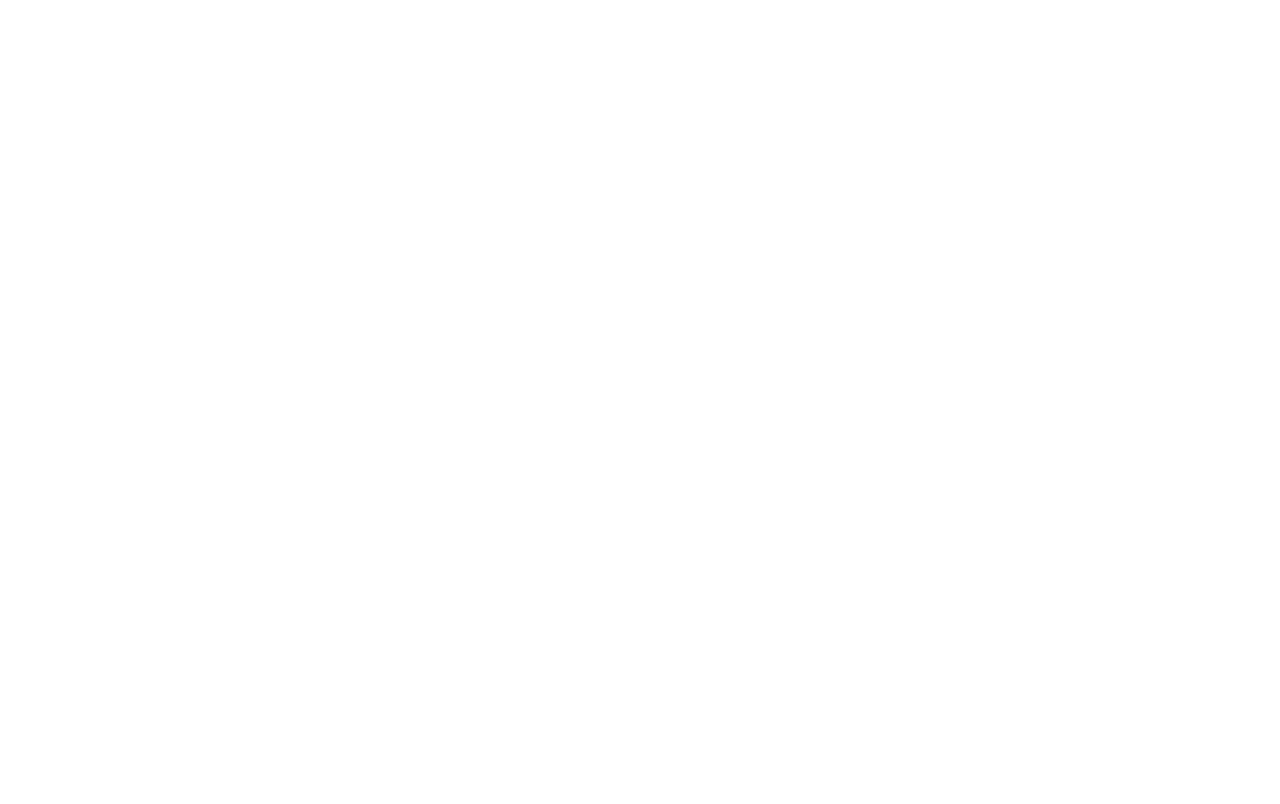
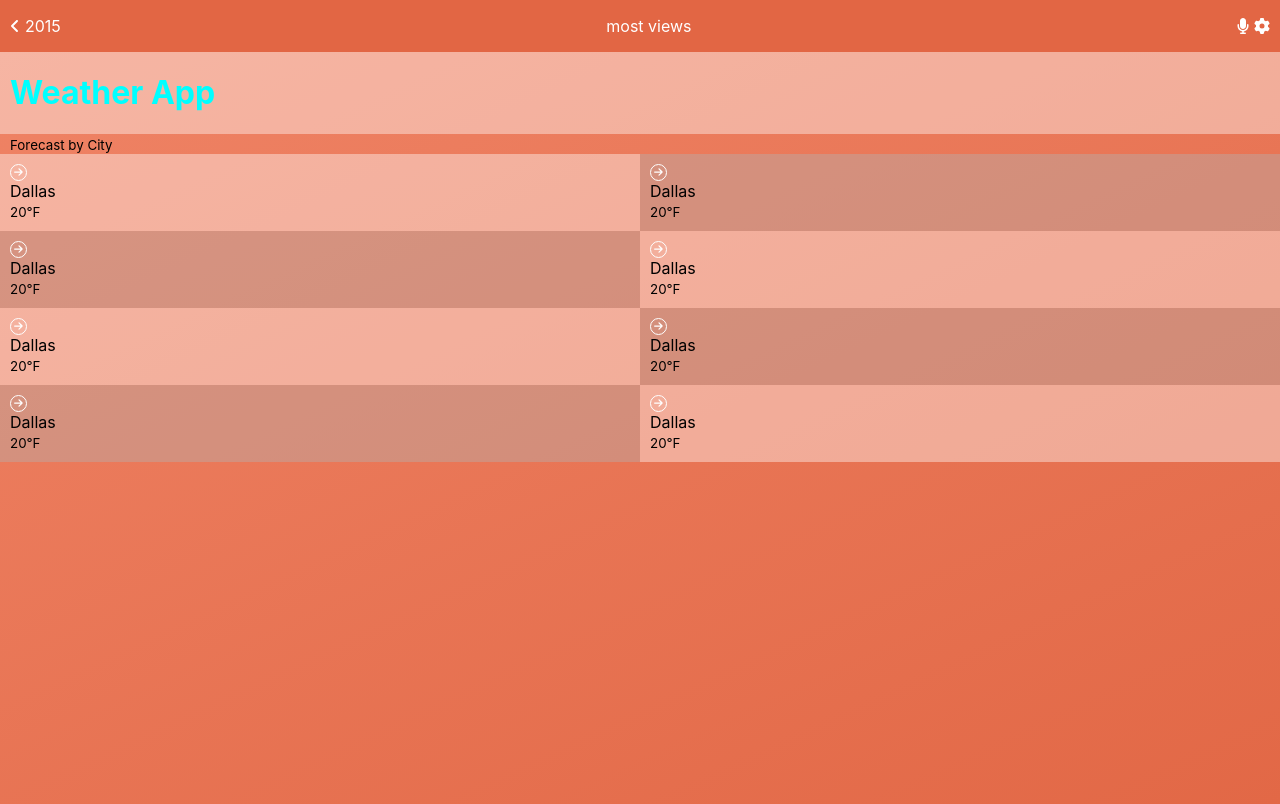
Before and after one commit to Chaseknis/third_capstone_react, a React (Create React App) app: page / in a window 1280 px wide. Built offline with nearby package versions, Linux system fonts and the light colour scheme.

Commit message:
Update routers directory

```diff
--- a/package.json
+++ b/package.json
@@ -3,11 +3,17 @@
   "version": "0.1.0",
   "private": true,
   "dependencies": {
+    "@fortawesome/free-solid-svg-icons": "^6.3.0",
+    "@fortawesome/react-fontawesome": "^0.2.0",
+    "@reduxjs/toolkit": "^1.9.3",
     "@testing-library/jest-dom": "^5.16.5",
     "@testing-library/react": "^13.4.0",
     "@testing-library/user-event": "^13.5.0",
+    "axios": "^1.3.4",
+    "prop-types": "^15.8.1",
     "react": "^18.2.0",
     "react-dom": "^18.2.0",
+    "react-router-dom": "^6.9.0",
     "web-vitals": "^2.1.4"
   },
   "scripts": {
--- a/src/App.js
+++ b/src/App.js
@@ -1,8 +1,18 @@
+import { Route, Routes } from 'react-router-dom';
+import Home from './routers/home';
 import './App.css';
+import Details from './routers/details';
+import Nav from './routers/nav';
 
 function App() {
   return (
-    <div />
+    <>
+      <Nav />
+      <Routes>
+        <Route path="/" element={<Home />} />
+        <Route path="/details" element={<Details />} />
+      </Routes>
+    </>
   );
 }
 
--- a/src/index.css
+++ b/src/index.css
@@ -1,5 +1,6 @@
 body {
   margin: 0;
+  padding: 0;
   font-family:
     -apple-system,
     BlinkMacSystemFont,
@@ -14,6 +15,7 @@
     sans-serif;
   -webkit-font-smoothing: antialiased;
   -moz-osx-font-smoothing: grayscale;
+  box-sizing: border-box;
 }
 
 code {
--- a/src/index.js
+++ b/src/index.js
@@ -1,11 +1,14 @@
 import React from 'react';
 import ReactDOM from 'react-dom/client';
 import './index.css';
+import { BrowserRouter } from 'react-router-dom';
 import App from './App';
 
 const root = ReactDOM.createRoot(document.getElementById('root'));
 root.render(
   <React.StrictMode>
-    <App />
+    <BrowserRouter>
+      <App />
+    </BrowserRouter>
   </React.StrictMode>,
 );
--- /dev/null
+++ b/src/routers/card.js
@@ -0,0 +1,17 @@
+import './styles/card.css';
+import { FontAwesomeIcon } from '@fortawesome/react-fontawesome';
+import { faArrowRight } from '@fortawesome/free-solid-svg-icons';
+
+const Card = () => (
+  <div className="card_details_wrapper">
+    <div className="arrow_wrapper">
+      <FontAwesomeIcon icon={faArrowRight} className="arrow_icon white" />
+    </div>
+    <div>
+      <p>Dallas</p>
+      <small>20°F</small>
+    </div>
+  </div>
+);
+
+export default Card;
--- /dev/null
+++ b/src/routers/details.js
@@ -0,0 +1,7 @@
+const Details = () => (
+  <h1>
+    Details Page
+  </h1>
+);
+
+export default Details;
--- /dev/null
+++ b/src/routers/home.js
@@ -0,0 +1,46 @@
+import Card from './card';
+import './styles/home.css';
+
+const Home = () => (
+
+  <main>
+    <div className="home_wrapper">
+      <div className="header_wrapper p-r-10">
+        <img className="image" alt="" />
+        <h1>
+          Weather App
+        </h1>
+      </div>
+      <small className="p-r-10">Forecast by City</small>
+      <div className="cards_wrapper">
+        <div className="card">
+          <Card />
+        </div>
+        <div className="card">
+          <Card />
+        </div>
+        <div className="card">
+          <Card />
+        </div>
+        <div className="card">
+          <Card />
+        </div>
+        <div className="card">
+          <Card />
+        </div>
+        <div className="card">
+          <Card />
+        </div>
+        <div className="card">
+          <Card />
+        </div>
+        <div className="card">
+          <Card />
+        </div>
+
+      </div>
+    </div>
+  </main>
+);
+
+export default Home;
--- /dev/null
+++ b/src/routers/nav.js
@@ -0,0 +1,26 @@
+import { FontAwesomeIcon } from '@fortawesome/react-fontawesome';
+import { Link } from 'react-router-dom';
+import './styles/nav.css';
+import { faAngleLeft, faMicrophone, faGear } from '@fortawesome/free-solid-svg-icons';
+
+const Nav = () => (
+
+  <nav>
+    <ul>
+      <li className="back_button">
+        <Link to="/">
+          <FontAwesomeIcon icon={faAngleLeft} className="white p-r-5" />
+        </Link>
+        <p className="white">2015</p>
+      </li>
+      <li className="white">most views</li>
+      <li>
+        <FontAwesomeIcon icon={faMicrophone} className="white p-r-5" />
+        <FontAwesomeIcon icon={faGear} className="white" />
+      </li>
+    </ul>
+
+  </nav>
+);
+
+export default Nav;
--- /dev/null
+++ b/src/routers/styles/card.css
@@ -0,0 +1,19 @@
+.arrow_wrapper {
+  width: 15px;
+  height: 15px;
+  border: 1px solid white;
+  border-radius: 50px;
+  display: flex;
+  align-items: center;
+  justify-content: center;
+}
+
+.arrow_icon {
+  align-self: center;
+  font-size: 10px;
+}
+
+.card_details_wrapper p {
+  margin-block-start: 0;
+  margin-block-end: 0;
+}
--- /dev/null
+++ b/src/routers/styles/home.css
@@ -0,0 +1,43 @@
+main {
+  height: 94vh;
+  background-image: linear-gradient(-25deg, #e26846 0%, #ef8365 100%);
+}
+
+.home_wrapper {
+  margin: 0;
+}
+
+.header_wrapper {
+  display: flex;
+  background-color: rgba(255, 255, 255, 0.4);
+}
+
+.p-r-10 {
+  padding: 0 10px;
+}
+
+.cards_wrapper {
+  display: grid;
+  grid-template-columns: 50% 50%;
+}
+
+.card {
+  background-color: rgba(255, 255, 255, 0.4);
+  padding: 10px;
+}
+
+.card:nth-child(2) {
+  background-color: rgba(177, 177, 177, 0.4);
+}
+
+.card:nth-child(3) {
+  background-color: rgba(177, 177, 177, 0.4);
+}
+
+.card:nth-child(6) {
+  background-color: rgba(177, 177, 177, 0.4);
+}
+
+.card:nth-child(7) {
+  background-color: rgba(177, 177, 177, 0.4);
+}
--- /dev/null
+++ b/src/routers/styles/nav.css
@@ -0,0 +1,27 @@
+nav {
+  background-color: #e26644;
+}
+
+ul {
+  list-style: none;
+  margin: 0 10px;
+  display: flex;
+  align-items: center;
+  justify-content: space-between;
+  padding-inline-start: 0;
+  margin-block-start: 0;
+  margin-block-end: 0;
+}
+
+.back_button {
+  display: flex;
+  align-items: center;
+}
+
+.white {
+  color: #fff;
+}
+
+.p-r-5 {
+  padding-right: 5px;
+}
```
Also changed, not shown: src/redux/detailsSlice.js (added, +14 -0 lines), 1 other file (tests, documents, lock files or other folders).
